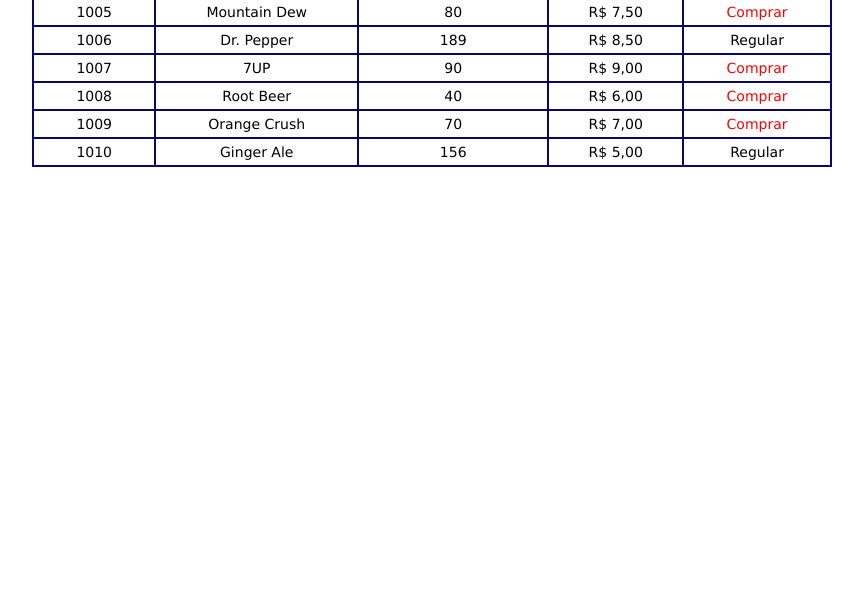
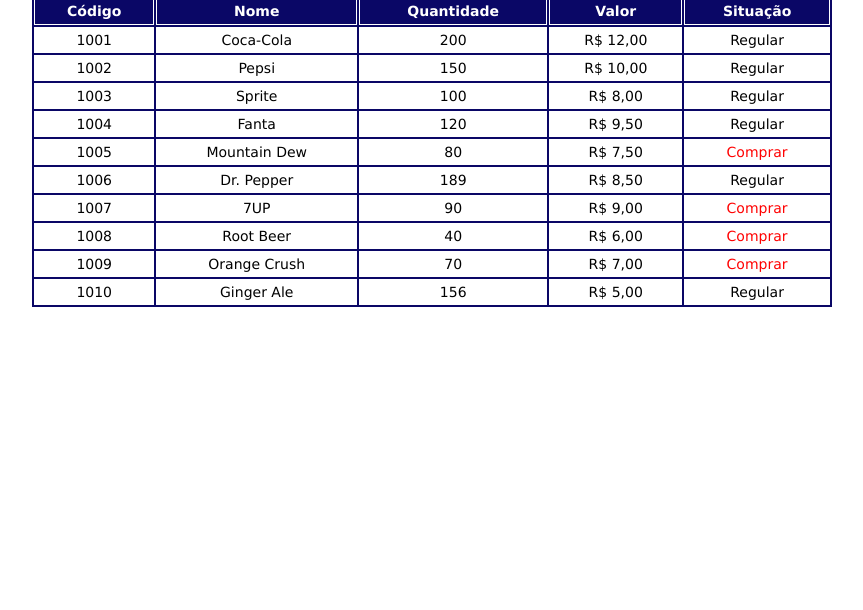
Before and after one commit to joaoSena0206/Tabela-Produtos, a plain HTML site: page index.html in a window 1280 px wide. Shown: the part 190-800 px from the top of the page, without its empty margins (208-1071 px from the left). Drawn offline with Linux system fonts and the light colour scheme.

Commit message:
Adiciona padding na main

```diff
--- a/css/estiloGeral.css
+++ b/css/estiloGeral.css
@@ -4,7 +4,12 @@
 
 body { padding: 0; margin: 0; }
 
-main { width: 800px; margin: auto;}
+main
+{
+	padding: 10rem 0;
+	width: 800px;
+	margin: auto;
+}
 
 header
 {
```
